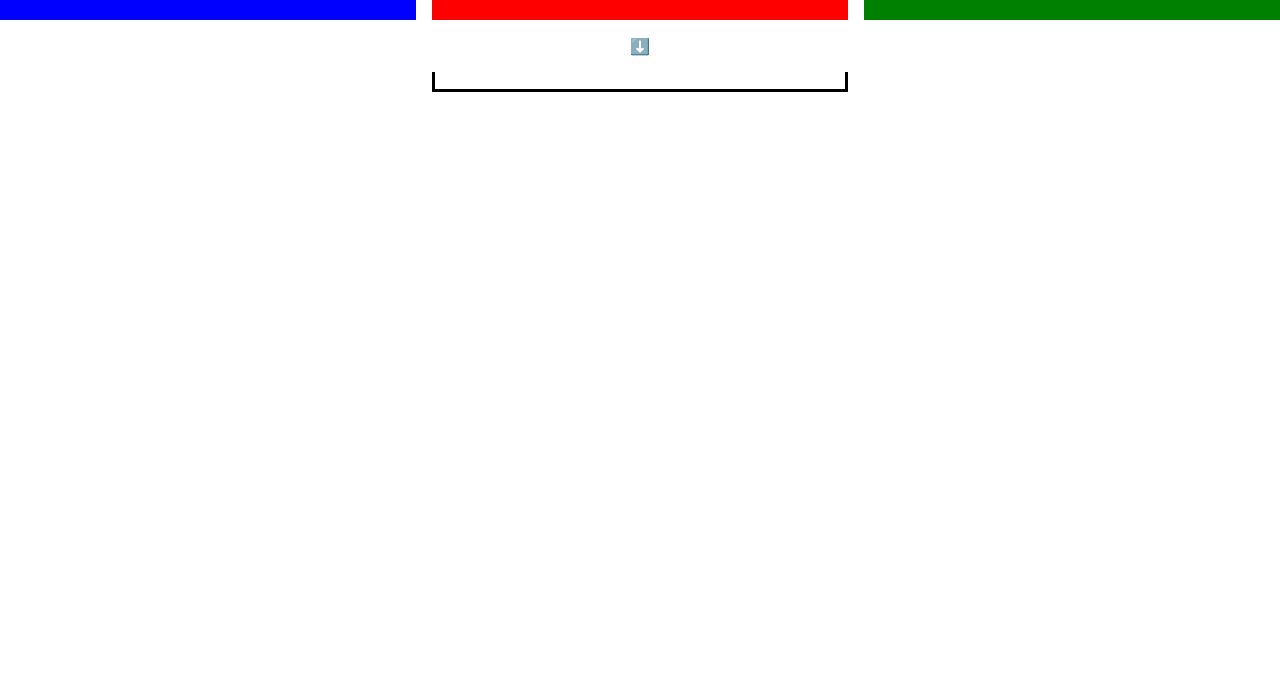
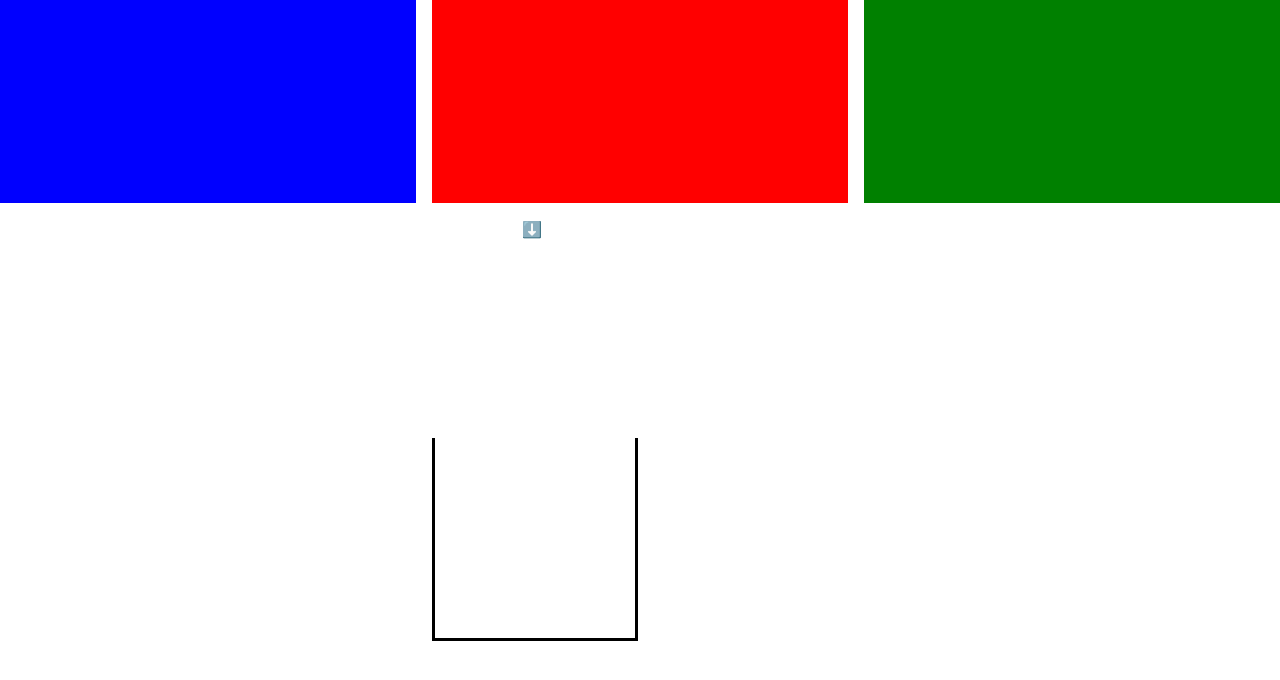
Before and after one commit to austinpapritz/thecerealbar, a React (Create React App) app: page / in a window 1280 px wide. Shown: the top 680 px of the page. Built offline with nearby package versions, Linux system fonts and the light colour scheme.

Commit message:
distributing css to child components

```diff
--- a/src/components/Grid/Bottom/UserBowl.css
+++ b/src/components/Grid/Bottom/UserBowl.css
@@ -0,0 +1,11 @@
+.cell {
+    width: 200px;
+    height: 200px;
+}
+
+.bowl {
+    border-top: none;
+    border-left: 3px solid black;
+    border-right: 3px solid black;
+    border-bottom: 3px solid black;
+}
--- a/src/components/Grid/Bottom/UserBowl.js
+++ b/src/components/Grid/Bottom/UserBowl.js
@@ -21,7 +21,7 @@ const UserBowl = ({ bowl, className, style }) => {
     };
 
 
-    return <div className={`bowl ${className}`} style={{...style, background: buildBowlBackground() }}></div>;
+    return <div className={`${className}`} style={{...style, background: buildBowlBackground() }}></div>;
 };
 
 export default UserBowl;
--- a/src/components/Grid/Grid.css
+++ b/src/components/Grid/Grid.css
@@ -3,18 +3,6 @@
     grid-template-columns: repeat(3, 1fr);
     grid-template-rows: repeat(3, 1fr);
     gap: 16px;
-}
-
-.cell {
-    width: 100px;
-    height: 100px;
-}
-
-.bowl {
-    border-top: none;
-    border-left: 3px solid black;
-    border-right: 3px solid black;
-    border-bottom: 3px solid black;
 }
 
 .indicator::before {
--- a/src/components/Grid/Grid.js
+++ b/src/components/Grid/Grid.js
@@ -79,12 +79,10 @@ function Grid() {
             })}
 
             {/* MIDDLE ROW (arrow indicator) */}
-            <div className="indicator" style={{ gridColumnStart: bowlPosition}}></div>
-            {/* <div className={bowlPosition === 1 ? 'cell indicator' : 'cell'}></div>
-            <div className={bowlPosition === 2 ? 'cell indicator' : 'cell'}></div> */}
+            <div className="indicator cell" style={{ gridColumnStart: bowlPosition}}></div>
 
             {/* BOTTOM ROW (user bowl) */}
-            <UserBowl className="bowl" bowl={bowl} style={{ gridColumnStart: bowlPosition}}/>
+            <UserBowl className="bowl cell" bowl={bowl} style={{ gridColumnStart: bowlPosition}}/>
 
 
         </div>
--- /dev/null
+++ b/src/components/Grid/Top/CerealBox.css
@@ -0,0 +1,4 @@
+.cell {
+    width: 200px;
+    height: 200px;
+}
--- a/src/components/Grid/Top/CerealBox.js
+++ b/src/components/Grid/Top/CerealBox.js
@@ -1,7 +1,9 @@
-const CerealBox = ({ color, amount }) => {
+import './CerealBox.css';
+
+const CerealBox = ({ color, amount, className }) => {
     return (
         <div
-            className="cereal-box"
+            className={`${className}`}
             style={{
                 background: `linear-gradient(to top, ${color}, ${color} ${amount}%, transparent ${amount}%, transparent)`
             }}
```
